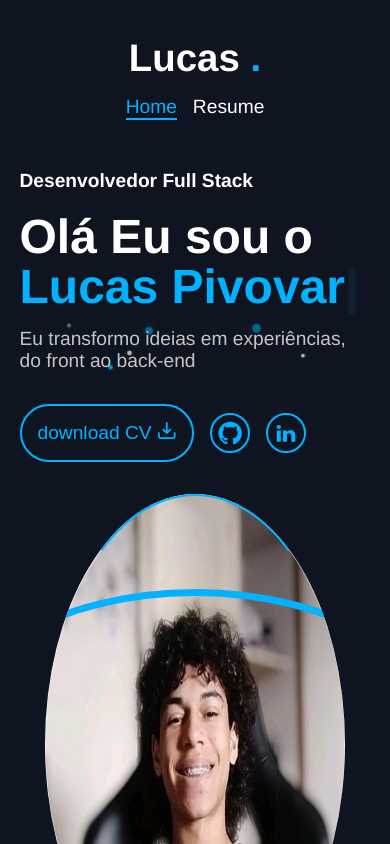
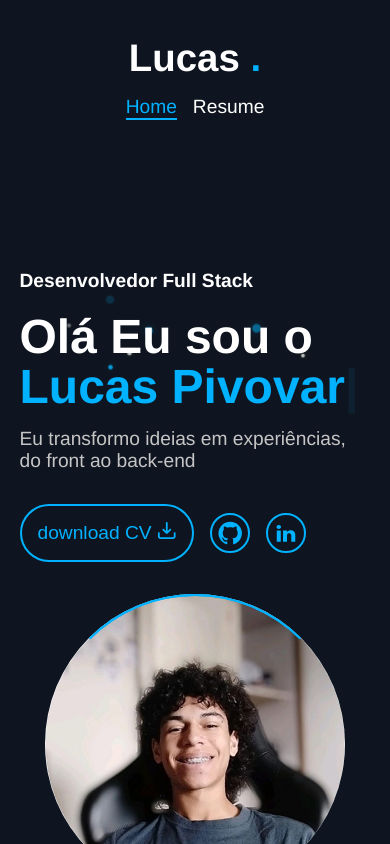
Before and after one commit to LucasPivovar/Portifolio, a Vue app: page / in a window 390 px wide. Built offline with nearby package versions, Linux system fonts and the light colour scheme.

Commit message:
arrumando image

```diff
--- a/src/views/HomeView.vue
+++ b/src/views/HomeView.vue
@@ -308,7 +308,7 @@ a:hover {
 
   .card {
     width: 300px;
-    height: 500px;
+    height: 300px;
   }
 }
 </style>
```
